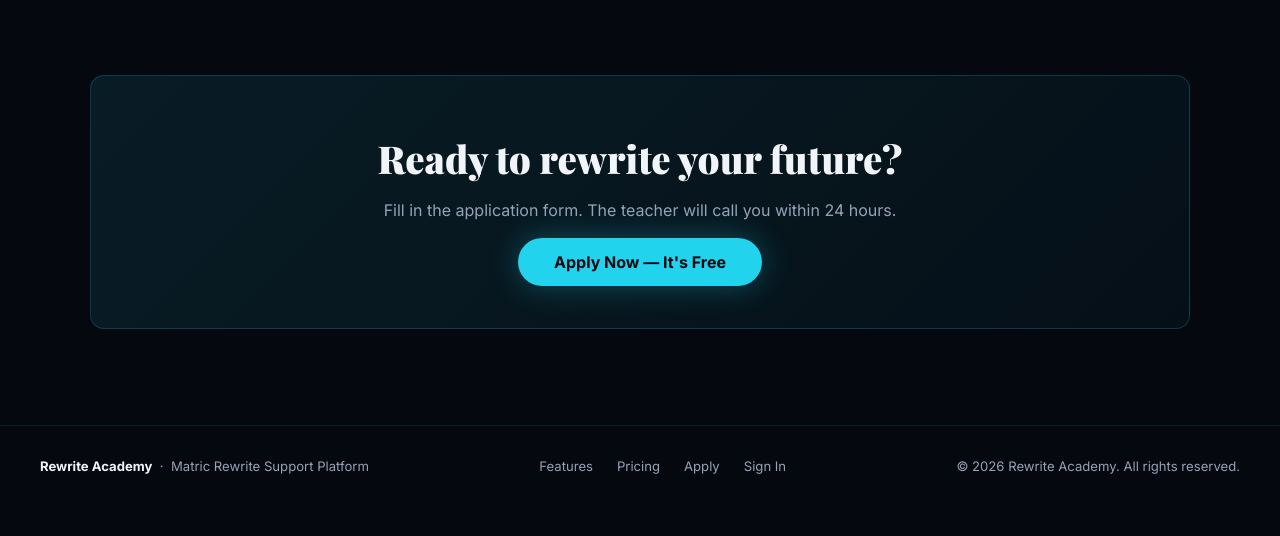
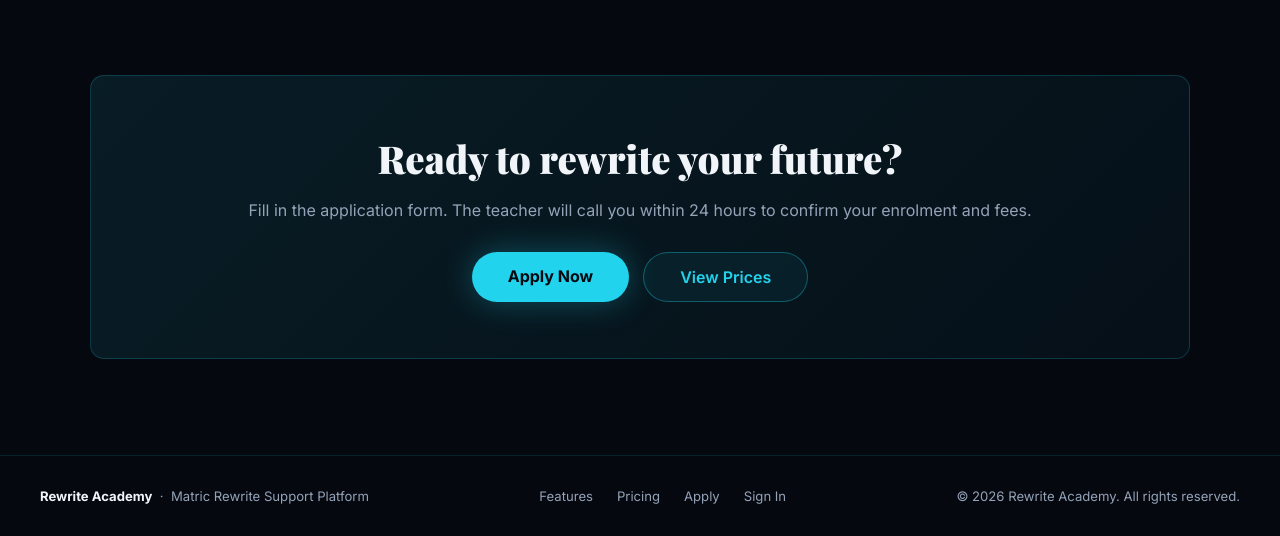
Before and after one commit to Asingamaanda/rewrite-academy, a Flask app: page / in a window 1280 px wide. Shown: the part 3144-3680 px from the top of the page. Before the commit the page ends 3618 px from the top, so only its background shows below. Run offline with Flask 3, Linux system fonts and the light colour scheme; some libraries are stand-ins or nearby versions; some web fonts are replaced.

Commit message:
fix: remove 'It's Free' from hero, add View Prices CTA for guests

```diff
--- a/classdoodle/templates/landing.html
+++ b/classdoodle/templates/landing.html
@@ -344,8 +344,8 @@
         <a href="{{ portal_url }}" class="btn-primary">Go to My Portal</a>
         <a href="#pricing" class="btn-outline">View Pricing</a>
       {% else %}
-        <a href="/apply" class="btn-primary">Apply Now — It's Free</a>
-        <a href="/login" class="btn-outline">Sign In</a>
+        <a href="/apply" class="btn-primary">Apply Now</a>
+        <a href="#pricing" class="btn-outline">View Prices</a>
       {% endif %}
     </div>
   </div>
@@ -506,8 +506,11 @@
   <div class="container">
     <div class="cta-banner">
       <h2>Ready to rewrite your future?</h2>
-      <p>Fill in the application form. The teacher will call you within 24 hours.</p>
-      <a href="{{ '/apply' if not user_role else portal_url }}" class="btn-primary">{% if user_role %}Go to My Portal{% else %}Apply Now — It's Free{% endif %}</a>
+      <p>Fill in the application form. The teacher will call you within 24 hours to confirm your enrolment and fees.</p>
+      <div style="display:flex;gap:14px;justify-content:center;flex-wrap:wrap;">
+        <a href="{{ '/apply' if not user_role else portal_url }}" class="btn-primary">{% if user_role %}Go to My Portal{% else %}Apply Now{% endif %}</a>
+        {% if not user_role %}<a href="#pricing" class="btn-outline">View Prices</a>{% endif %}
+      </div>
     </div>
   </div>
 </section>
```
